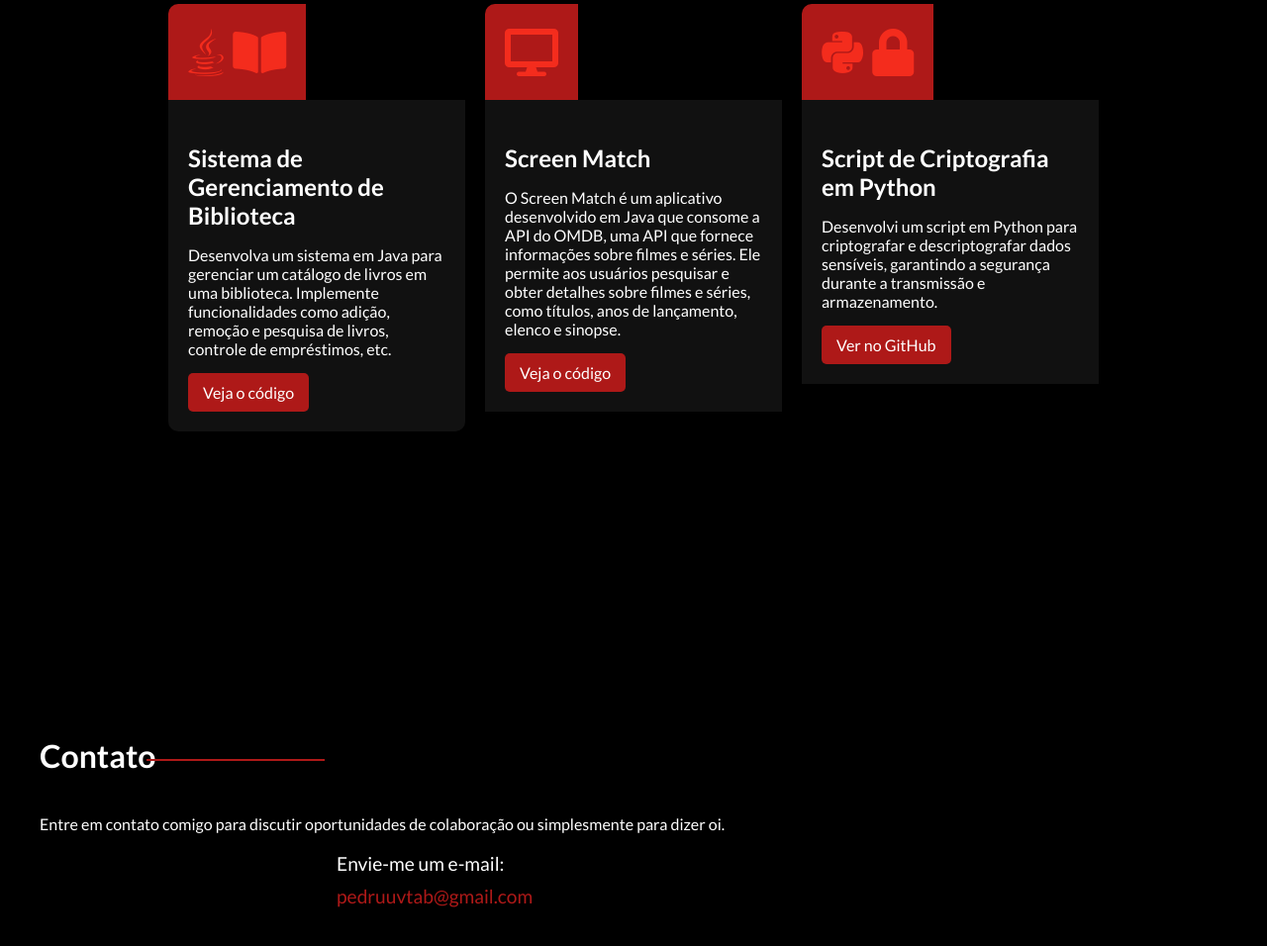
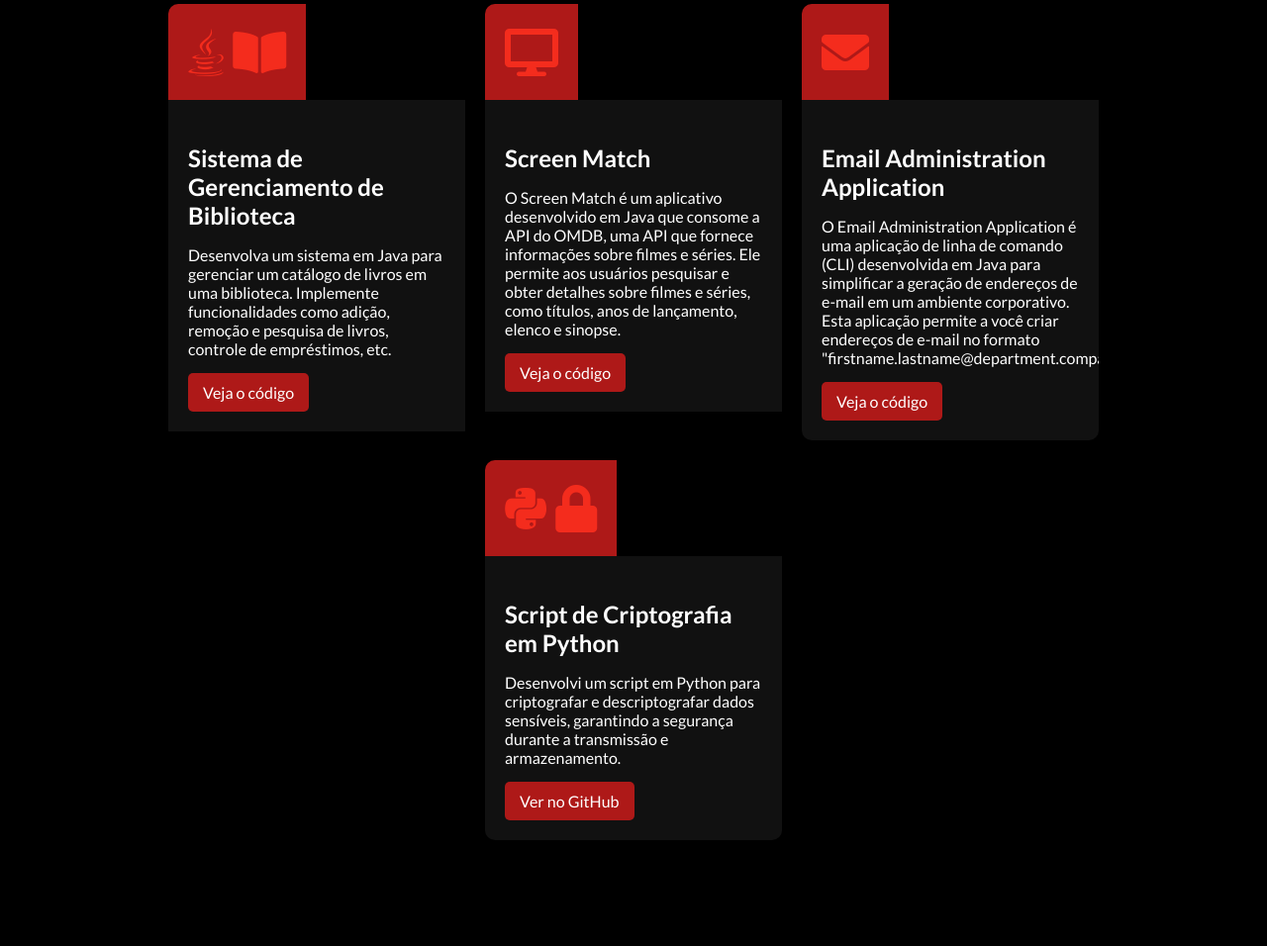
Before and after one commit to pedruuv/portfolio, a plain HTML site: page index.html in a window 1280 px wide. Shown: the part 2216-3172 px from the top of the page at 99% size. Drawn offline with Linux system fonts and the light colour scheme; a web font is replaced by a local one.

Commit message:
Add files via upload

```diff
--- a/index.html
+++ b/index.html
@@ -113,6 +113,16 @@
             </div>
 
             <div class="project">
+                <div class="project-icon"><i class="fas fa-envelope"></i></div>
+                <div class="project-info">
+                    <h3>Email Administration Application</h3>
+                    <p>O Email Administration Application é uma aplicação de linha de comando (CLI) desenvolvida em Java para simplificar a geração de endereços de e-mail em um ambiente corporativo. Esta aplicação permite a você criar
+                        endereços de e-mail no formato "firstname.lastname@department.company.com".</p>
+                    <a href="https://github.com/pedruuv/email-administration-application" class="project-link">Veja o código</a>
+                </div>
+            </div>
+
+            <div class="project">
                 <div class="project-icon">
                     <i class="fab fa-python"></i>
                     <i class="fas fa-lock"></i>
```
